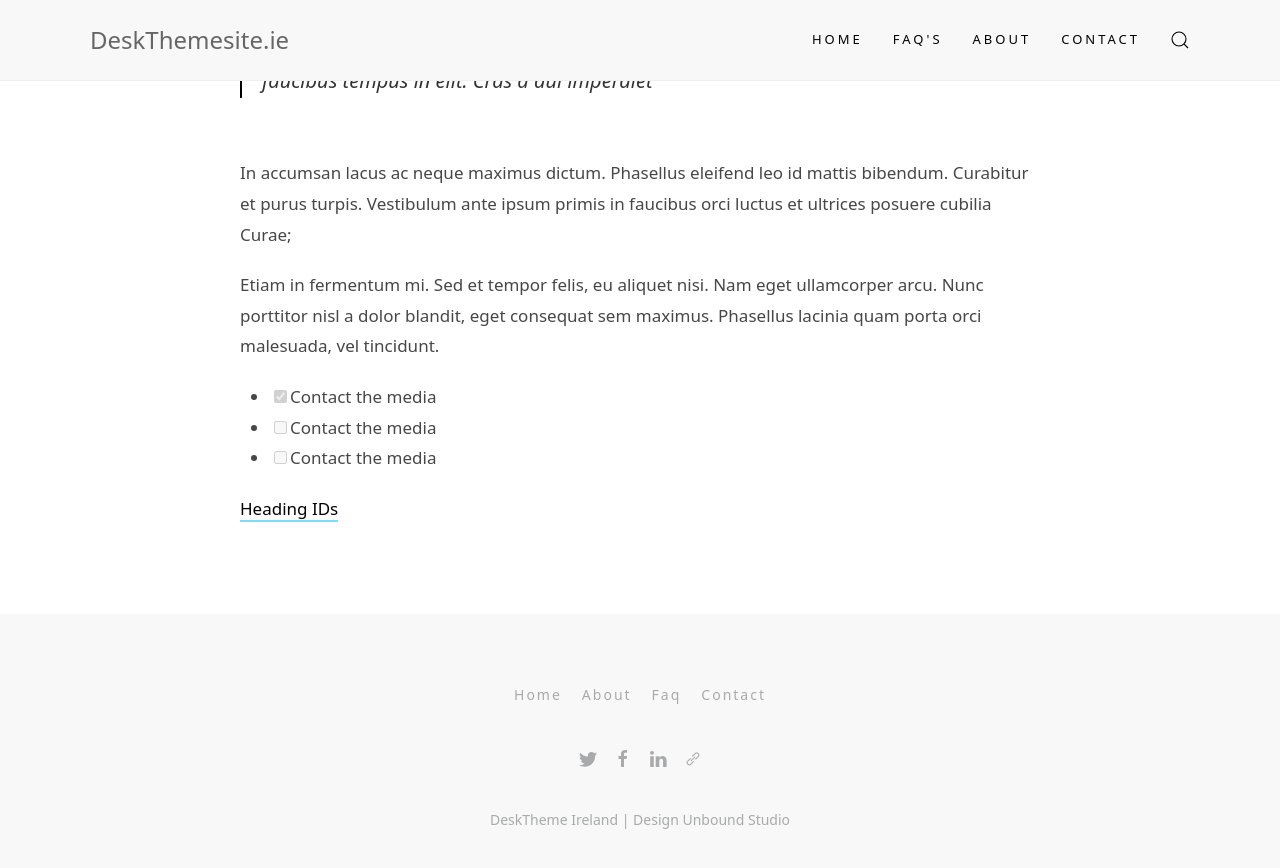
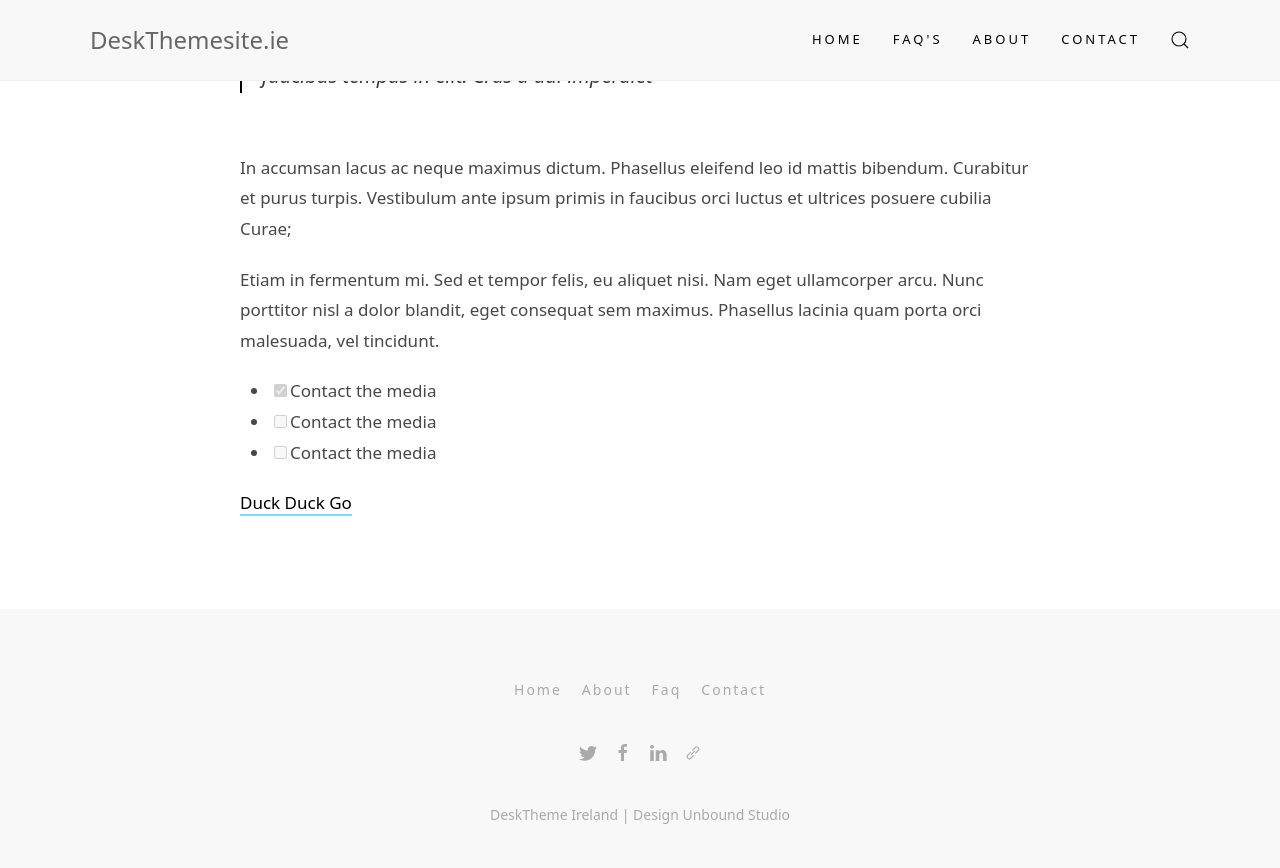
Before and after one commit to robbertl/robbertl.github.io, a Jekyll site: the page built from about.md, in a window 1280 px wide and 900 px high, scrolled down 2573 px. Shown: the top 868 px of the window. Built offline with Jekyll 4.4.1, drawn with Linux system fonts in a browser that asks for light colours.

Commit message:
Update about.md

```diff
--- a/about.md
+++ b/about.md
@@ -46,7 +46,7 @@ In accumsan lacus ac neque maximus dictum. Phasellus eleifend leo id mattis bibe
 
 Etiam in fermentum mi. Sed et tempor felis, eu aliquet nisi. Nam eget ullamcorper arcu. Nunc porttitor nisl a dolor blandit, eget consequat sem maximus. Phasellus lacinia quam porta orci malesuada, vel tincidunt.
 
-## Mygreat heading{#1234}
+### Mygreat heading{#1234}
 Cras at dolor eget urna varius faucibus tempus in elit. Cras a dui imperdiet, tempus metus quis, pharetra turpis. Phasellus at massa sit amet ante semper fermentum sed eget lectus. Quisque id dictum magna turpis.
 
 > Etiam vestibulum risus vel arcu elementum eleifend. Cras at dolor eget urna varius faucibus tempus in elit. Cras a dui imperdiet
@@ -59,4 +59,4 @@ Etiam in fermentum mi. Sed et tempor felis, eu aliquet nisi. Nam eget ullamcorpe
 - [ ] Contact the media
 - [ ] Contact the media
 
-[Heading IDs](#1234)
+[Duck Duck Go](https://duckduckgo.com "My search engine!")
```
